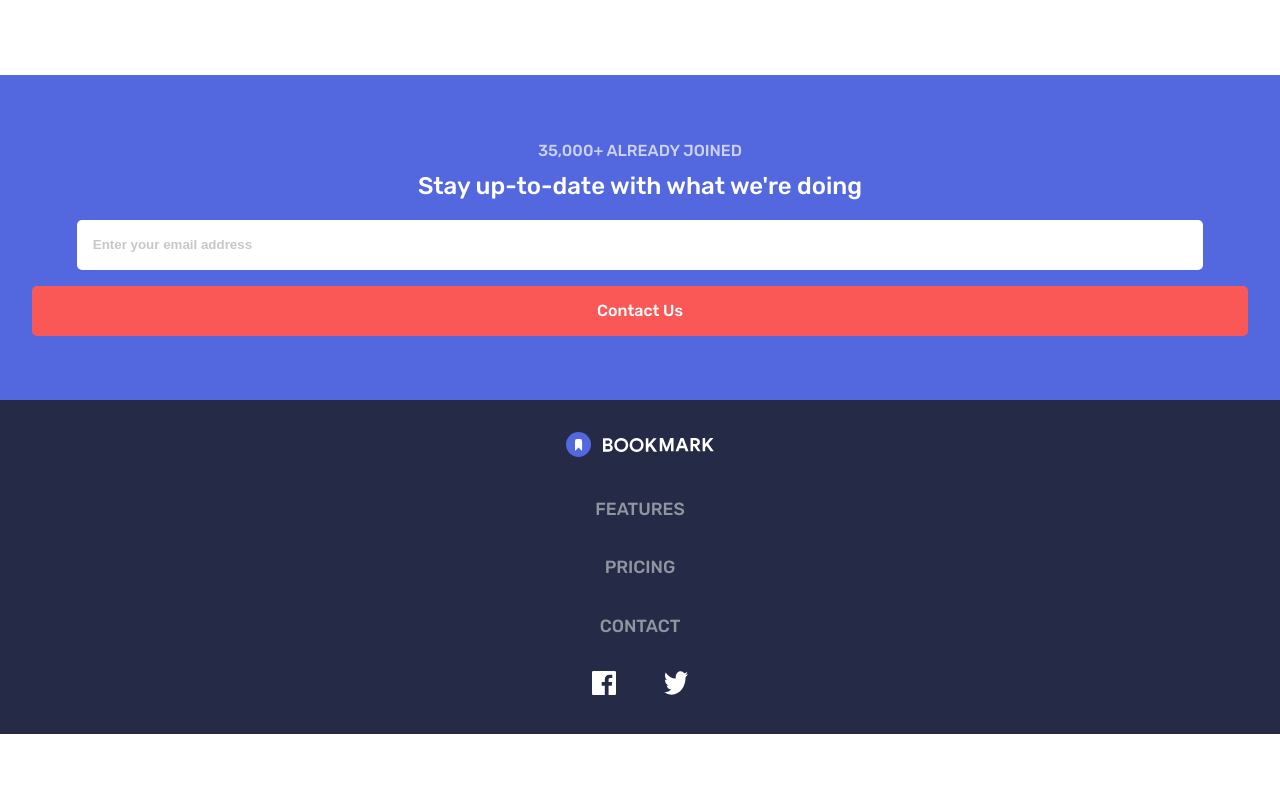
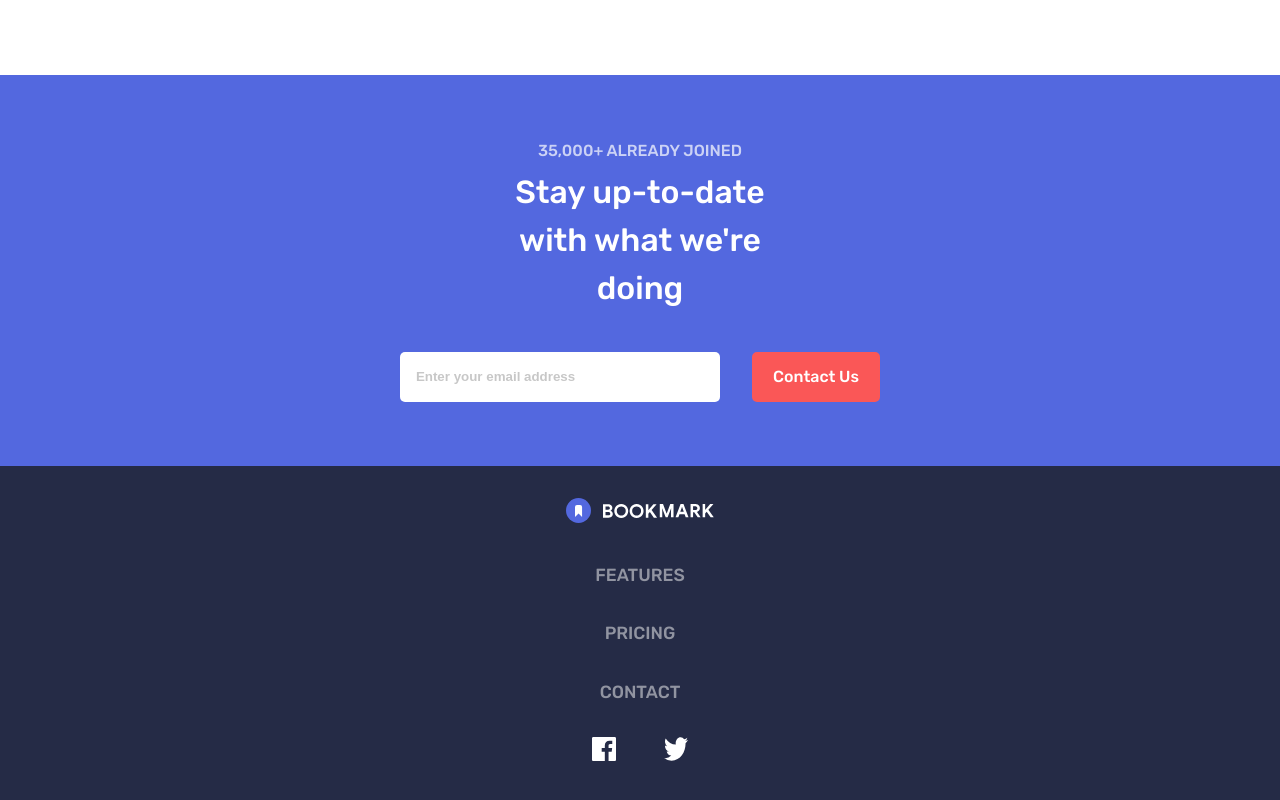
Before and after one commit to Robertron624/bookmark-landing-page, a Svelte app: page / in a window 1280 px wide. Shown: the part 2919-3719 px from the top of the page. Before the commit the page ends 3653 px from the top, so only its background shows below. Built offline with nearby package versions, Linux system fonts and the light colour scheme.

Commit message:
desktop newsletter

```diff
--- a/src/App.svelte
+++ b/src/App.svelte
@@ -154,6 +154,8 @@
         display: flex;
         justify-content: space-between;
         padding: 2rem 2rem;
+        max-width: 1280px;
+        margin: 0 auto;
 
         @include desktop {
           padding: 2rem 0;
@@ -215,6 +217,8 @@
 
     main {
         text-align: center;
+        max-width: 1280px;
+        margin: 0 auto;
 
         .hero-intro{
           @include desktop {
--- a/src/Newsletter.svelte
+++ b/src/Newsletter.svelte
@@ -15,6 +15,7 @@
             inputError = true;
             return;
         }
+        inputError = false;
 
         alert(`Email: ${email} submitted!`);
     }
@@ -60,12 +61,25 @@
             font-size: 1.5rem;
             margin-bottom: 1rem;
             margin-top: .3rem;
+            @include desktop {
+                font-size: 2rem;
+                margin-bottom: 2.5rem;
+                padding: 0 28rem;
+            }
         }
 
         form {
             display: flex;
             gap: 1rem;
             flex-direction: column;
+            max-width: 40rem;
+            margin: 0 auto;
+
+            @include desktop {
+                flex-direction: row;
+                gap: 2rem;
+                justify-content: center;
+            }
 
             button,
             input {
@@ -76,6 +90,9 @@
 
             .email-and-error {
                 position: relative;
+                @include desktop {
+                    width: 50%;
+                }
                 input {
                     padding: 0 1rem;
                     width: 90%;
@@ -119,7 +136,13 @@
                 color: white;
                 font-weight: 500;
                 cursor: pointer;
+                border: 2px solid $soft-red;
                 transition: all 0.3s ease-in-out;
+
+                &:hover {
+                    background-color: white;
+                    color: $soft-red;
+                }
             }
         }
     }
--- a/src/app.css
+++ b/src/app.css
@@ -40,7 +40,6 @@ h1 {
 }
 
 #app {
-  max-width: 1280px;
   margin: 0 auto;
   text-align: center;
   width: 100%;
```
